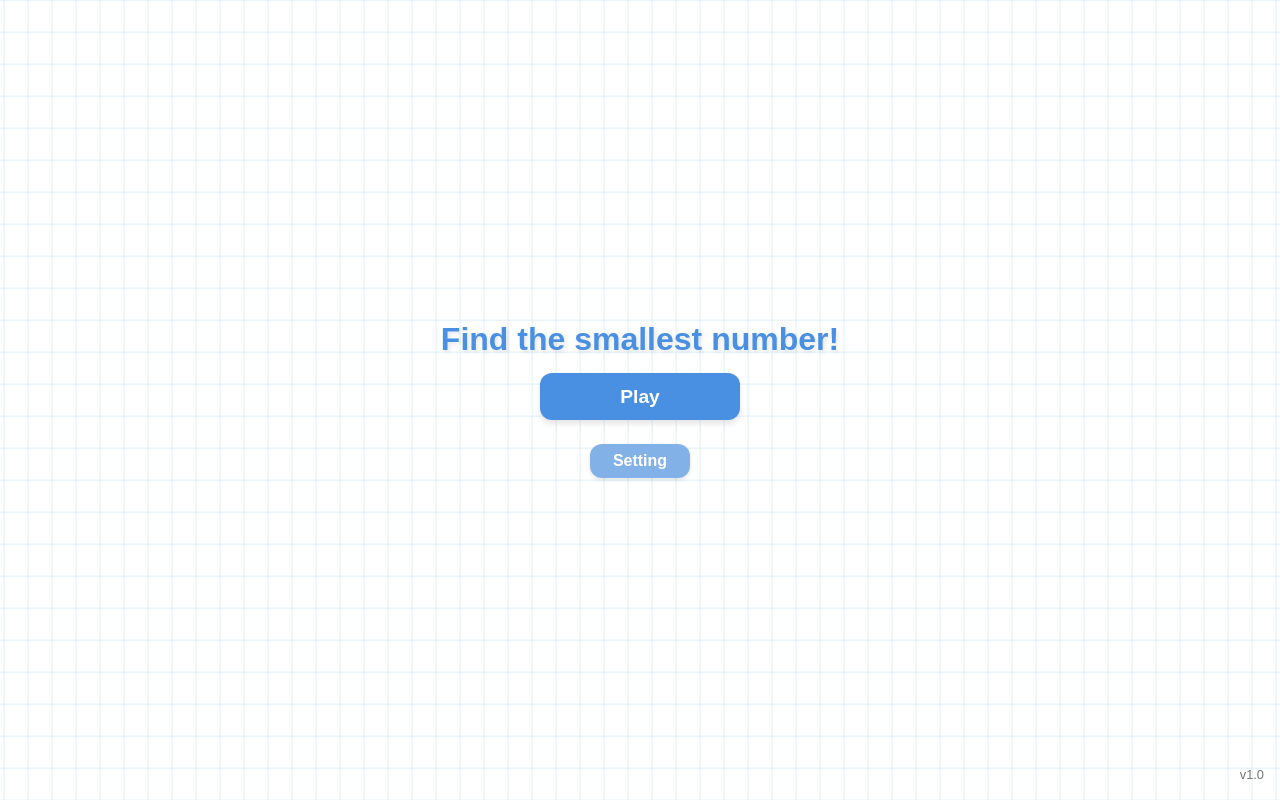
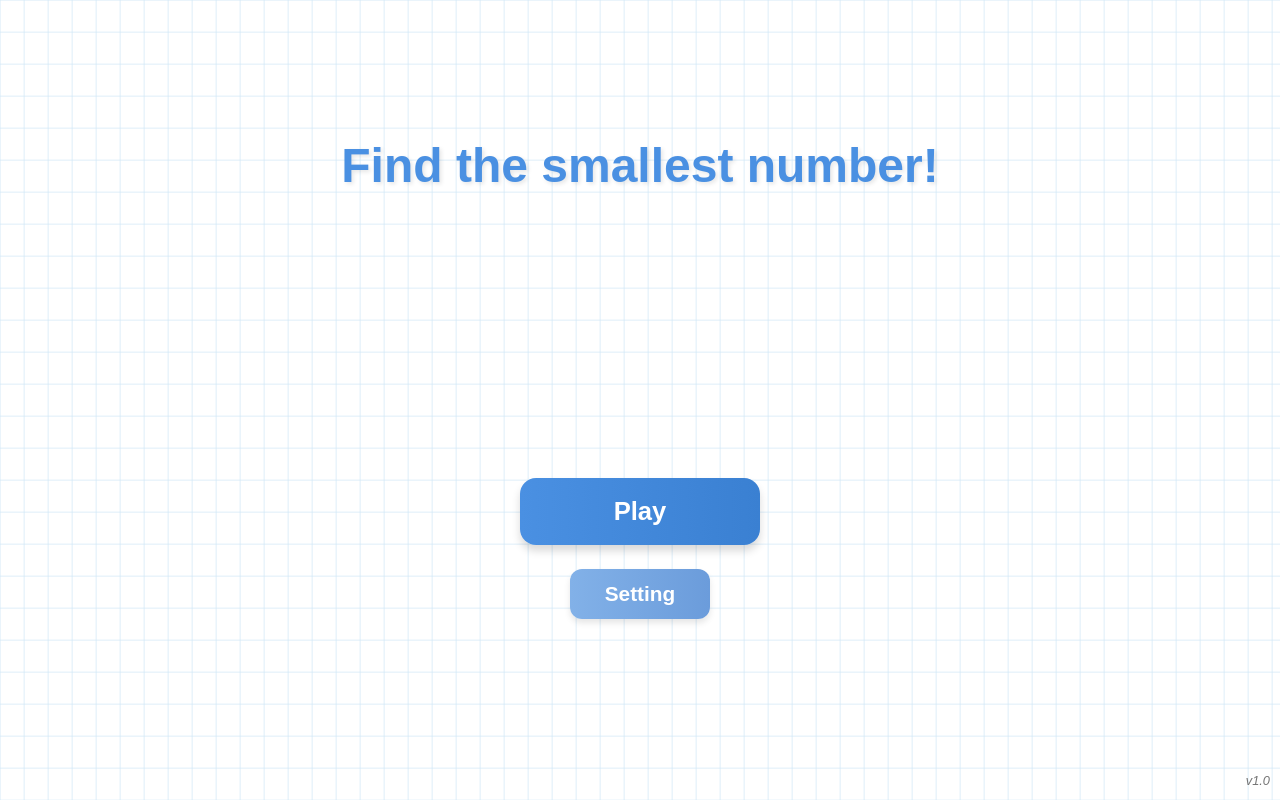
Before and after one commit to fralcy/find-smallest-number-game, a React (Vite) app in the folder find-smallest-number-game/: page /#/ in a window 1280 px wide. Built offline with nearby package versions, Linux system fonts and the light colour scheme.

Commit message:
update main screen and game mode screen

```diff
--- a/find-smallest-number-game/dev-dist/sw.js
+++ b/find-smallest-number-game/dev-dist/sw.js
@@ -85,7 +85,7 @@ define(['./workbox-1cfa77fd'], (function (workbox) { 'use strict';
     "revision": "a8b973d2b39152e241a80b0aba40e299"
   }, {
     "url": "/find-smallest-number-game/index.html",
-    "revision": "0.81tgsaain8"
+    "revision": "0.64d4tvcmcdo"
   }], {});
   workbox.cleanupOutdatedCaches();
   workbox.registerRoute(new workbox.NavigationRoute(workbox.createHandlerBoundToURL("/find-smallest-number-game/index.html"), {
--- a/find-smallest-number-game/src/screens/GameModeScreen.jsx
+++ b/find-smallest-number-game/src/screens/GameModeScreen.jsx
@@ -2,6 +2,8 @@ import React from 'react';
 import { useNavigate } from 'react-router-dom';
 import styles from '../styles/GameModeScreen.module.css';
 import RotateDeviceNotice from './RotateDeviceNotice';
+import gridModeImage from '../assets/grid-mode.png';
+import freeModeImage from '../assets/free-mode.png';
 
 const GameModeScreen = () => {
   const navigate = useNavigate();
@@ -22,6 +24,7 @@ const GameModeScreen = () => {
     <div className={styles.container}>
       <RotateDeviceNotice />
       <div className={styles.header}>
+        <div className={styles.leftSection}>
           <button
             className={styles.backButton}
             onClick={handleBack}
@@ -29,17 +32,25 @@ const GameModeScreen = () => {
             ←
           </button>
         </div>
-
-      <div className={styles.titleContainer}>
+        <div className={styles.middleSection}>
           <h1 className={styles.title}>Game Mode</h1>
         </div>
+        <div className={styles.rightSection}>
+          {/* Thành phần rỗng để căn chỉnh */}
+        </div>
+      </div>
 
+      <div className={styles.modeWrapper}>
         <div className={styles.modeContainer}>
           <div
             className={styles.modeCard}
             onClick={handleGridMode}
           >
-          <div className={styles.modeImagePlaceholder}></div>
+            <img
+              src={gridModeImage}
+              alt="Grid Mode"
+              className={styles.modeImage}
+            />
             <button className={styles.modeButton}>Grid mode</button>
           </div>
 
@@ -47,8 +58,13 @@ const GameModeScreen = () => {
             className={styles.modeCard}
             onClick={handleFreeMode}
           >
-          <div className={styles.modeImagePlaceholder}></div>
+            <img
+              src={freeModeImage}
+              alt="Free Mode"
+              className={styles.modeImage}
+            />
             <button className={styles.modeButton}>Free mode</button>
+          </div>
         </div>
       </div>
     </div>
--- a/find-smallest-number-game/src/screens/MainScreen.jsx
+++ b/find-smallest-number-game/src/screens/MainScreen.jsx
@@ -16,8 +16,10 @@ const MainScreen = () => {
   return (
     <div className={styles.container}>
       <RotateDeviceNotice />
-      <div className={styles.content}>
+      <div className={styles.topSection}>
         <h1 className={styles.title}>Find the smallest number!</h1>
+      </div>
+      <div className={styles.bottomSection}>
         <button
           className={styles.playButton}
           onClick={handlePlayClick}
--- a/find-smallest-number-game/src/styles/GameModeScreen.module.css
+++ b/find-smallest-number-game/src/styles/GameModeScreen.module.css
@@ -14,9 +14,35 @@
 
   .header {
     display: flex;
+    align-items: center;
+    justify-content: space-between;
     width: 100%;
+    margin-bottom: 2rem;
+    position: relative;
+}
+
+.leftSection {
+    display: flex;
     align-items: center;
-    margin-bottom: 1rem;
+    justify-content: flex-start;
+    flex: 1;
+}
+
+.middleSection {
+    display: flex;
+    align-items: center;
+    justify-content: center;
+    flex: 1;
+    position: absolute;
+    left: 50%;
+    transform: translateX(-50%);
+}
+
+.rightSection {
+    display: flex;
+    align-items: center;
+    justify-content: flex-end;
+    flex: 1;
 }
 
 .backButton {
@@ -27,16 +53,23 @@
     cursor: pointer;
 }
 
-  .titleContainer {
-    width: 100%;
-    text-align: center;
-    margin-bottom: 2rem;
-  }
-
 .title {
     color: #4A90E2;
     font-size: 2rem;
     font-weight: bold;
+    text-align: center;
+}
+
+.headerSpacer {
+    width: 1.5rem; /* Thành phần rỗng để căn chỉnh */
+}
+
+.modeWrapper {
+  display: flex;
+  flex: 1;
+  justify-content: center;
+  align-items: center;
+  width: 100%;
 }
 
 .modeContainer {
@@ -59,10 +92,10 @@
   transform: scale(1.05);
 }
 
-  .modeImagePlaceholder {
+.modeImage {
   width: 200px;
   height: 200px;
-    background-color: #F5A623;
+  object-fit: cover;
   border-radius: 15px;
   margin-bottom: 1rem;
 }
--- a/find-smallest-number-game/src/styles/MainScreen.module.css
+++ b/find-smallest-number-game/src/styles/MainScreen.module.css
@@ -2,7 +2,6 @@
     display: flex;
     flex-direction: column;
     align-items: center;
-    justify-content: center;
     min-height: 100vh;
     width: 100%;
     max-width: 100%;
@@ -10,15 +9,27 @@
     background-image: url('../assets/grid-background.svg');
     background-size: 24px 32px;
     background-repeat: repeat;
-    background-position: center;
     font-family: 'Arial Rounded MT Bold', 'Helvetica Rounded', Arial, sans-serif;
     text-align: center;
     padding: 10px;
+    position: relative;
+}
 
-    /* Force landscape orientation */
-    max-height: 100vh;
-    overflow: hidden;
-    position: relative;
+.topSection {
+    flex: 2;
+    display: flex;
+    align-items: center;
+    justify-content: center;
+    width: 100%;
+}
+
+.bottomSection {
+    flex: 3;
+    display: flex;
+    flex-direction: column;
+    align-items: center;
+    justify-content: center;
+    width: 100%;
 }
 
 .content {
@@ -31,65 +42,82 @@
 
 .title {
     color: #4A90E2;
-    font-size: 2rem;
+    font-size: 3rem;
     font-weight: bold;
-    margin-bottom: 1rem;
+    margin-top: 1rem;
     text-align: center;
     text-shadow: 2px 2px 4px rgba(0, 0, 0, 0.1);
     width: 100%;
+    animation: fadeIn 1.5s ease-in-out;
+}
+
+@keyframes fadeIn {
+    0% {
+        opacity: 0;
+        transform: translateY(-20px);
+    }
+    100% {
+        opacity: 1;
+        transform: translateY(0);
+    }
 }
 
 .playButton {
-    background-color: #4A90E2;
+    background: linear-gradient(90deg, #4A90E2, #3A80D2);
     color: white;
     border: none;
-    border-radius: 12px;
-    padding: 0.8rem 2rem;
-    font-size: 1.2rem;
+    border-radius: 16px;
+    padding: 1.2rem 3rem;
+    font-size: 1.6rem;
     font-weight: bold;
     margin-bottom: 1.5rem;
     cursor: pointer;
-    transition: background-color 0.3s, transform 0.2s;
-    box-shadow: 0 4px 6px rgba(0, 0, 0, 0.1);
-    width: 200px;
+    transition: background-color 0.3s, transform 0.2s, box-shadow 0.3s;
+    box-shadow: 0 6px 8px rgba(0, 0, 0, 0.15);
+    width: 240px;
 }
 
 .playButton:hover {
-    background-color: #3A80D2;
-    transform: translateY(-2px);
+    background: linear-gradient(90deg, #3A80D2, #2A70C2);
+    transform: translateY(-3px);
+    box-shadow: 0 8px 12px rgba(0, 0, 0, 0.2);
 }
 
 .playButton:active {
     transform: translateY(1px);
+    box-shadow: 0 4px 6px rgba(0, 0, 0, 0.1);
 }
 
 .settingButton {
-    background-color: #82B1E8;
+    background: linear-gradient(90deg, #82B1E8, #6B9CDB);
     color: white;
     border: none;
     border-radius: 12px;
-    padding: 0.5rem 1rem;
-    font-size: 1rem;
+    padding: 0.8rem 1.5rem;
+    font-size: 1.3rem;
     font-weight: bold;
     cursor: pointer;
-    transition: background-color 0.3s, transform 0.2s;
-    box-shadow: 0 2px 4px rgba(0, 0, 0, 0.1);
-    width: 100px;
+    transition: background-color 0.3s, transform 0.2s, box-shadow 0.3s;
+    box-shadow: 0 4px 6px rgba(0, 0, 0, 0.1);
+    width: 140px;
 }
 
 .settingButton:hover {
-    background-color: #6B9CDB;
+    background: linear-gradient(90deg, #6B9CDB, #5A8CCB);
     transform: translateY(-2px);
+    box-shadow: 0 6px 8px rgba(0, 0, 0, 0.15);
 }
 
 .settingButton:active {
     transform: translateY(1px);
+    box-shadow: 0 3px 5px rgba(0, 0, 0, 0.1);
 }
 
 .version {
-    position: absolute;
-    bottom: 1rem;
-    right: 1rem;
+    position: fixed; /* Đặt cố định ở cuối màn hình */
+    bottom: 10px;
+    right: 10px;
     color: #757575;
     font-size: 0.8rem;
+    font-style: italic; /* Thêm kiểu chữ nghiêng */
 }
```
Also changed, not shown: find-smallest-number-game/src/assets/free-mode.png (added), 1 other file (tests, documents, lock files or other folders). Lines whose indentation alone changed are shown as unchanged.
